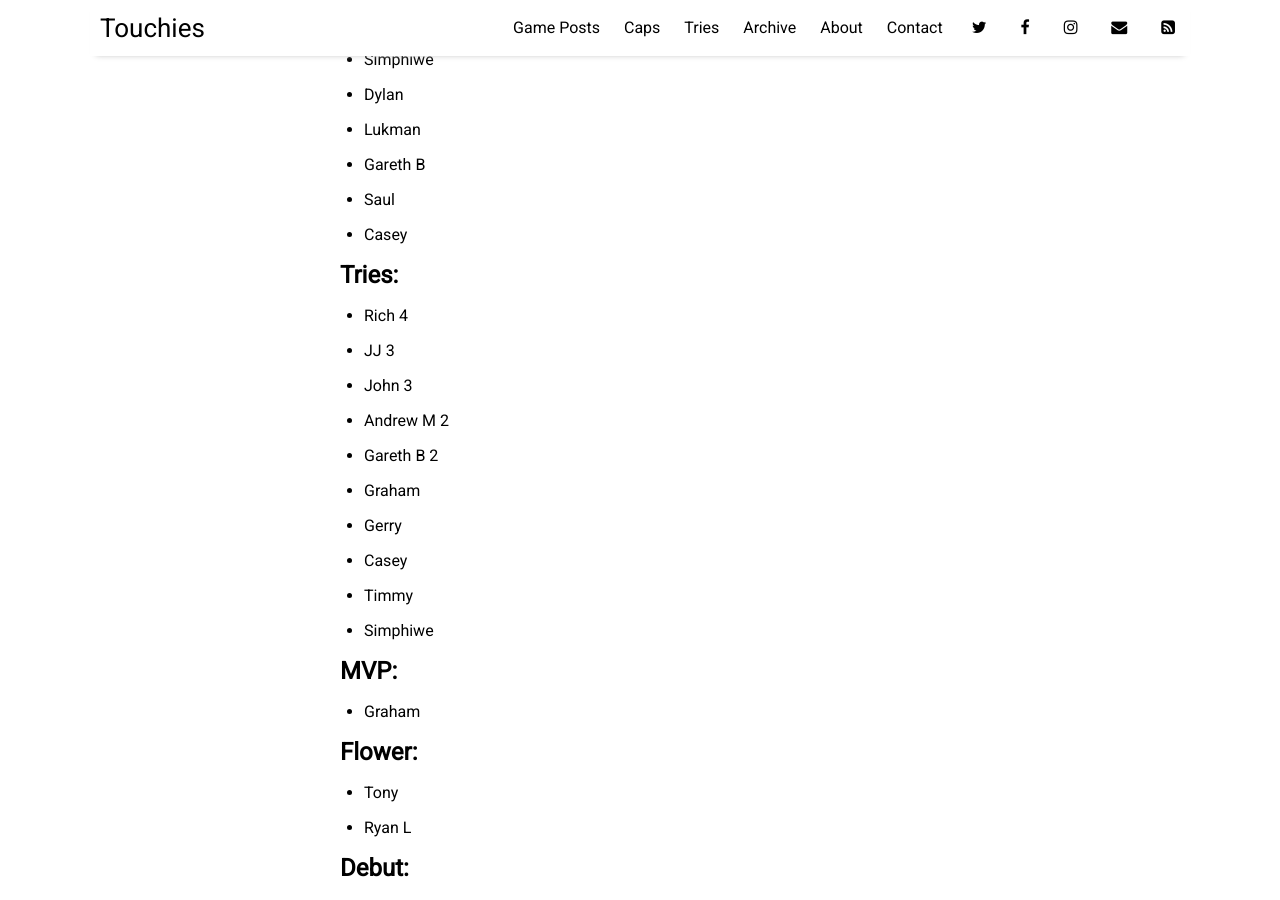
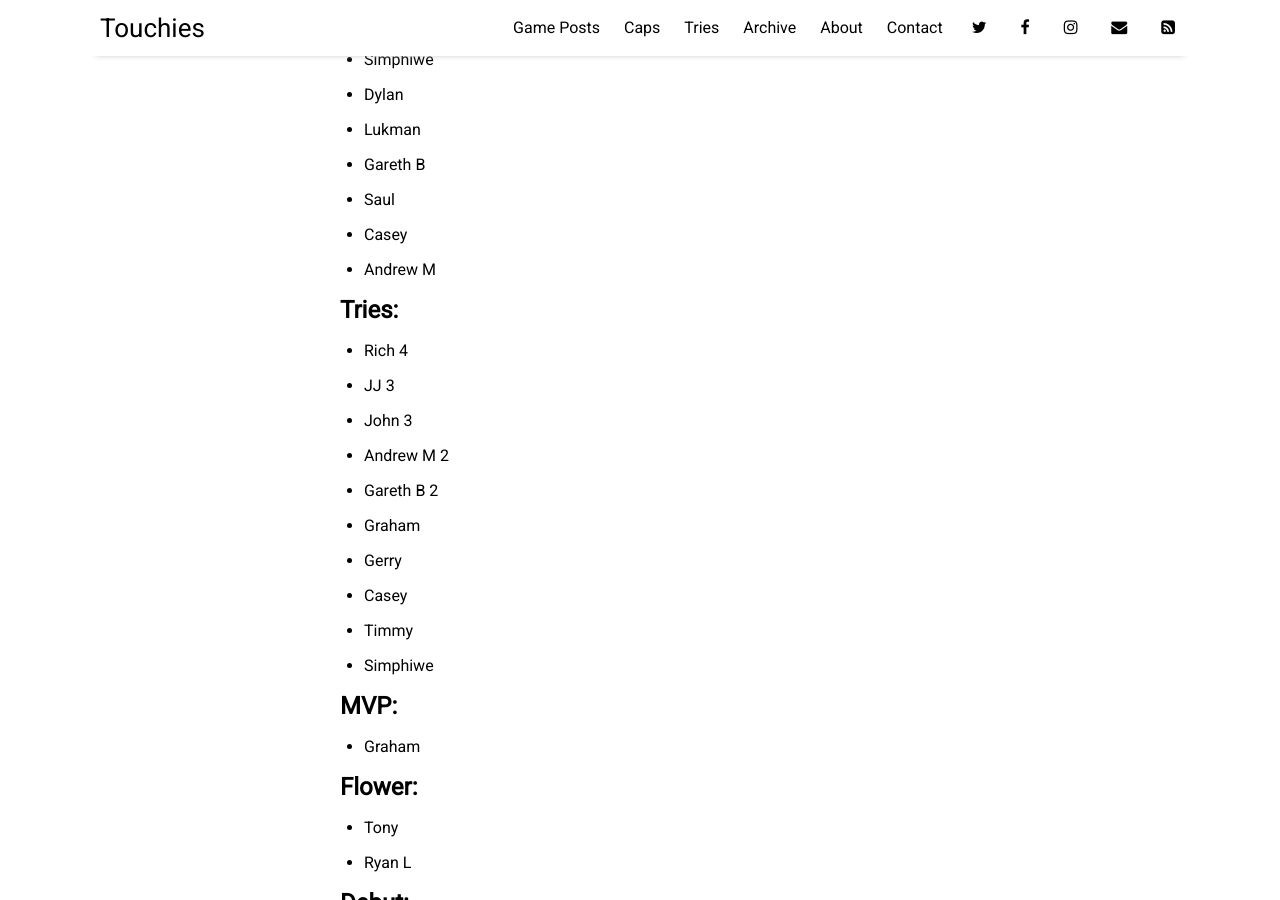
Before and after one commit to sundayrugby/sundayrugby.github.io, a Jekyll site: the page built from _posts/2023-01-22-AE.md, in a window 1280 px wide and 900 px high, scrolled down 1123 px. Built offline with Jekyll 4.4.1, drawn with Linux system fonts in a browser that asks for light colours; nearby versions of some CDN libraries.

Commit message:
Update 2023-01-22-AE.md

```diff
--- a/_posts/2023-01-22-AE.md
+++ b/_posts/2023-01-22-AE.md
@@ -30,6 +30,7 @@ image: 2023_01_22.jpg
 * Gareth B
 * Saul
 * Casey
+* Andrew M
 
 
 ## Tries:
```
